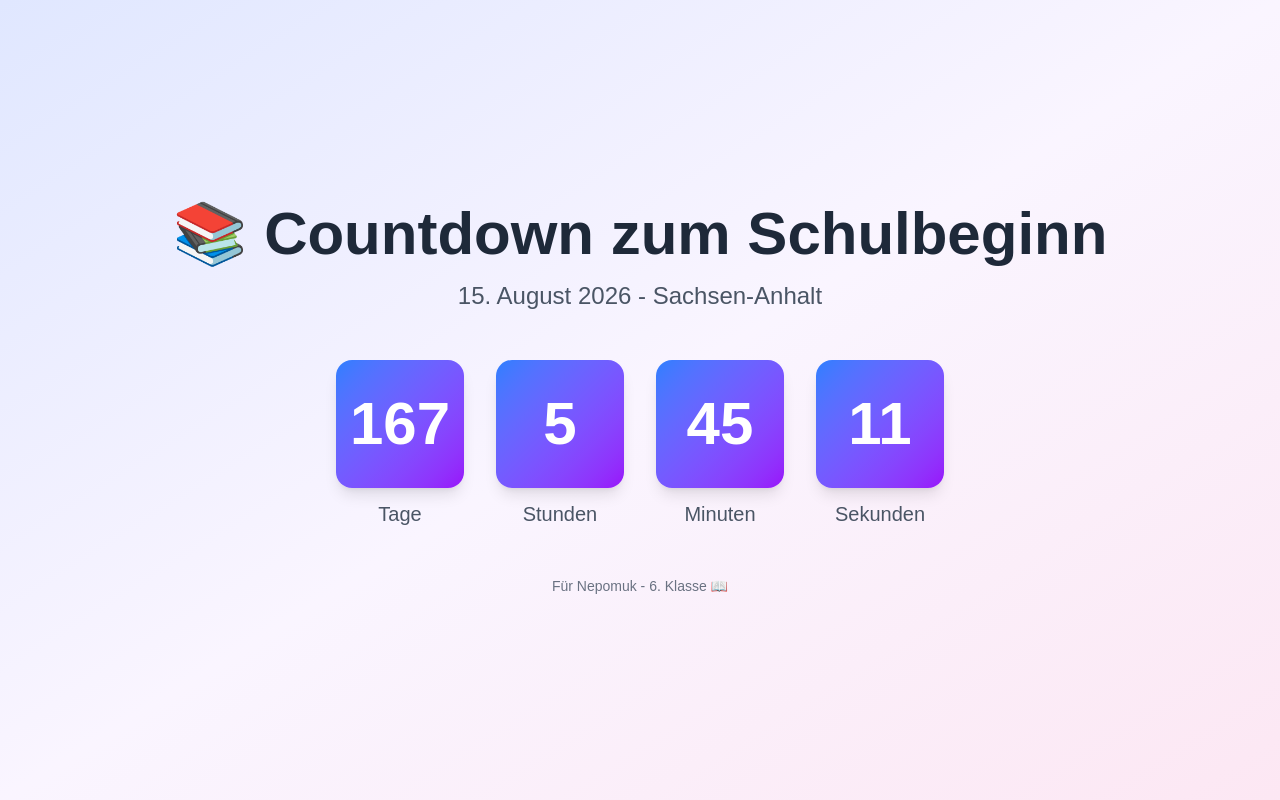
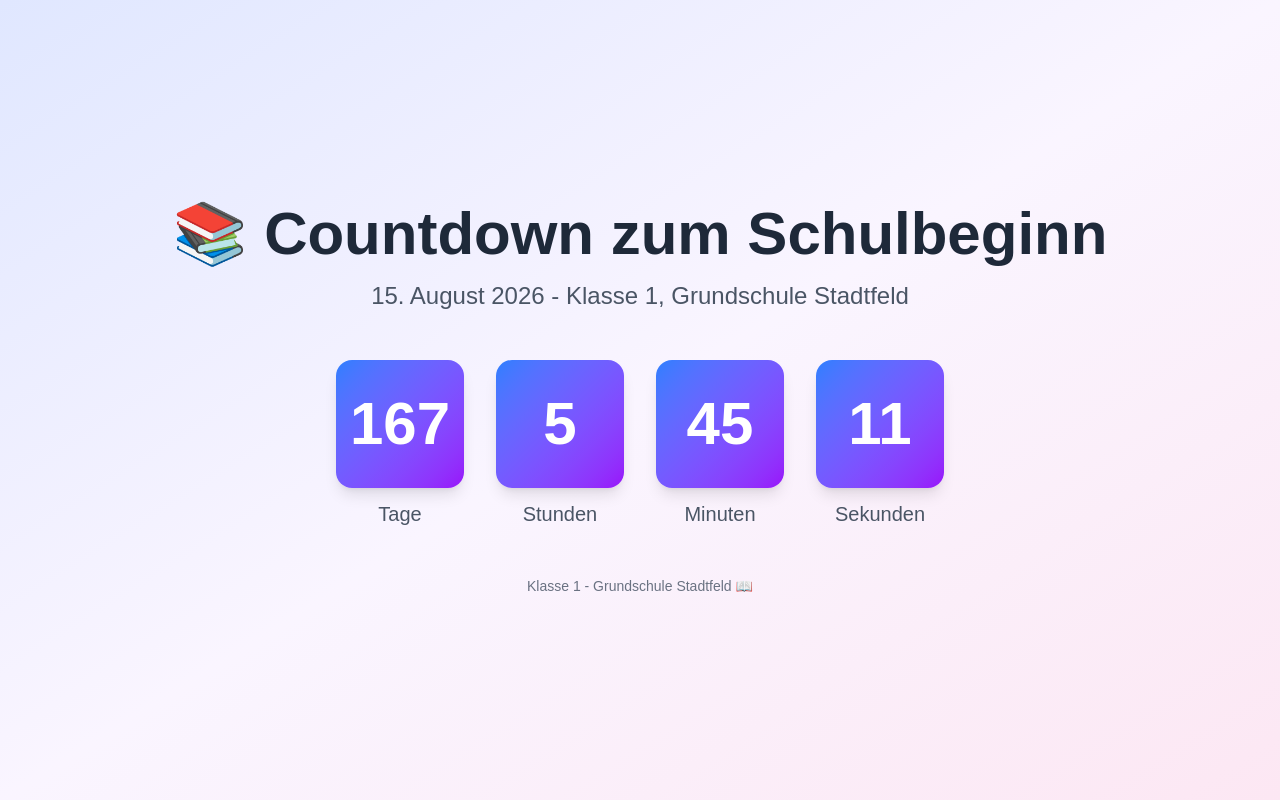
Before and after one commit to gthieleb/schulbeginn-countdown, a Next.js app: page / in a window 1280 px wide. Built offline with nearby package versions, Linux system fonts and the light colour scheme.

Commit message:
Angepasst für Klasse 1, Grundschule Stadtfeld

```diff
--- a/src/app/page.tsx
+++ b/src/app/page.tsx
@@ -70,7 +70,7 @@ export default function Home() {
           📚 Countdown zum Schulbeginn
         </h1>
         <p className="text-xl md:text-2xl text-gray-600 dark:text-gray-300 mb-12">
-          15. August 2026 - Sachsen-Anhalt
+          15. August 2026 - Klasse 1, Grundschule Stadtfeld
         </p>
 
         {isCountdownComplete ? (
@@ -87,7 +87,7 @@ export default function Home() {
         )}
 
         <p className="mt-12 text-gray-500 dark:text-gray-400 text-sm">
-          Für Nepomuk - 6. Klasse 📖
+          Klasse 1 - Grundschule Stadtfeld 📖
         </p>
       </main>
     </div>
```
